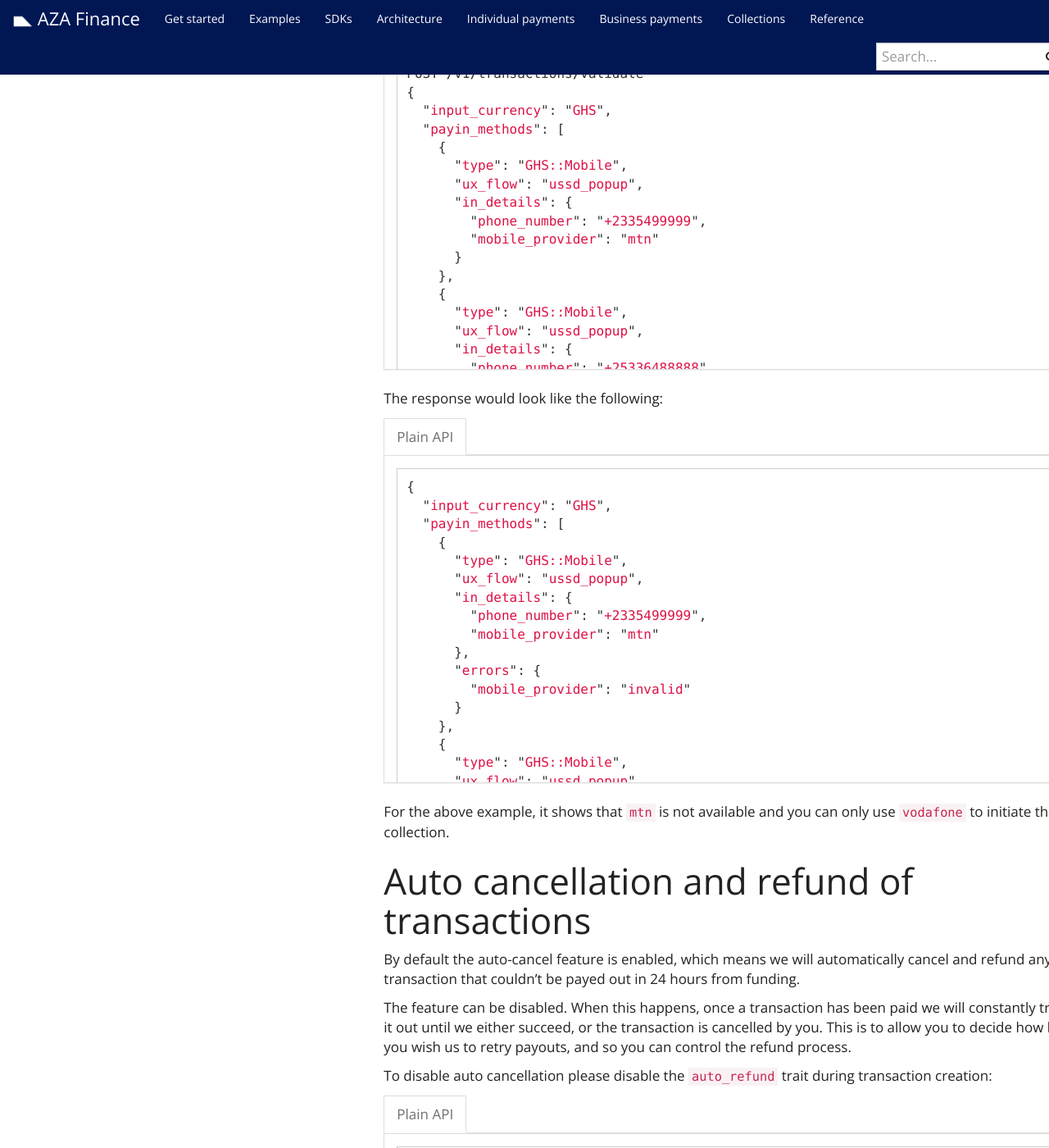
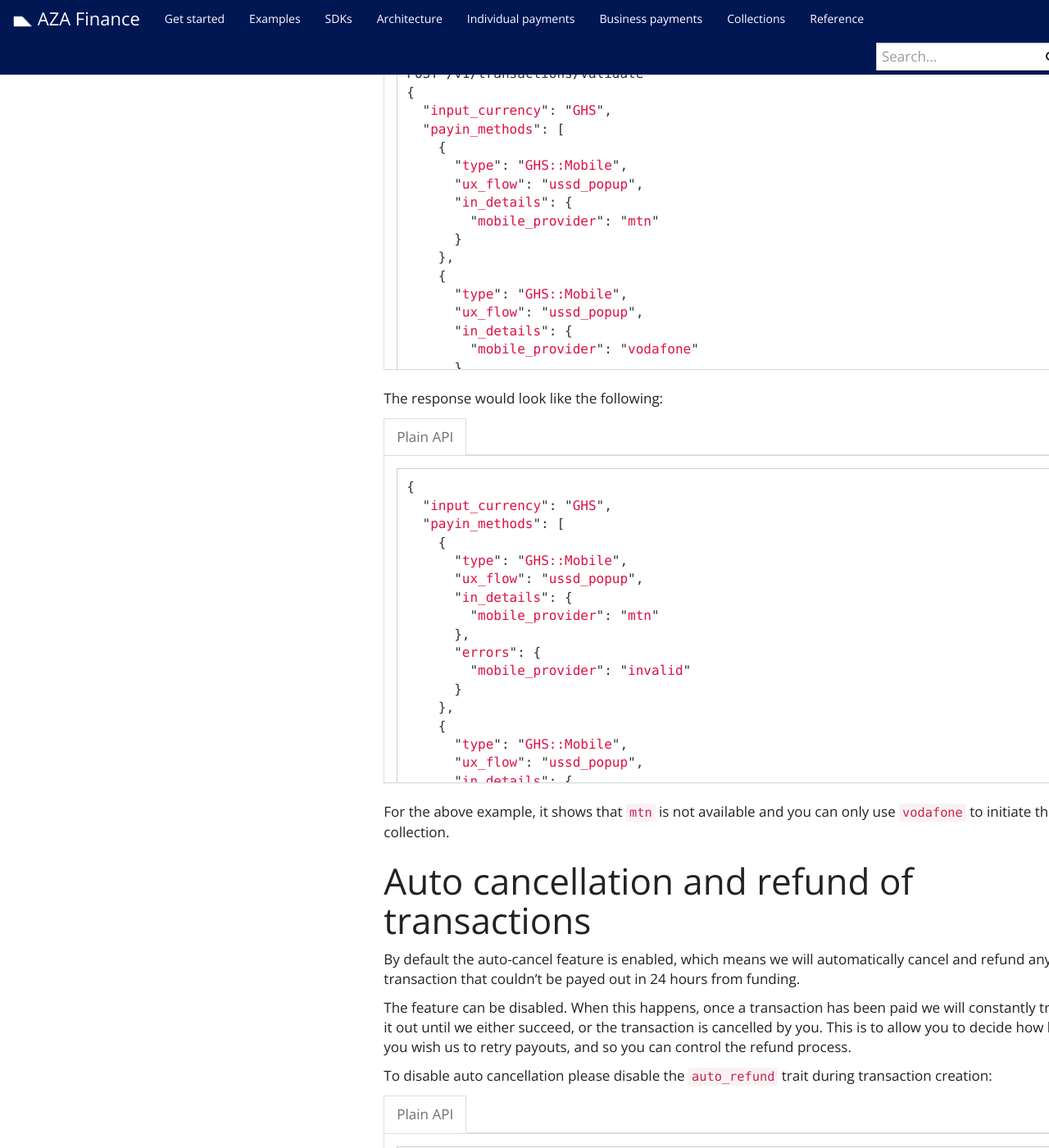
Before and after one commit to transferzero/api-documentation, a Jekyll site: the page built from _docs/additional-features.md, in a window 1280 px wide and 1400 px high, scrolled down 5987 px. Shown: the whole window at 82% size. Built offline with Jekyll 4.4.1, drawn with Linux system fonts in a browser that asks for light colours; nearby versions of some CDN libraries; comment, search, counter and statistics services are not loaded.

Commit message:
Update collection discovery examples

```diff
--- a/_docs/additional-features.md
+++ b/_docs/additional-features.md
@@ -290,7 +290,6 @@ POST /v1/transactions/validate
       "type": "GHS::Mobile",
       "ux_flow": "ussd_popup",
       "in_details": {
-        "phone_number": "+2335499999",
         "mobile_provider": "mtn"
       }
     },
@@ -298,7 +297,6 @@ POST /v1/transactions/validate
       "type": "GHS::Mobile",
       "ux_flow": "ussd_popup",
       "in_details": {
-        "phone_number": "+25336488888",
         "mobile_provider": "vodafone"
       }
     },
@@ -328,7 +326,6 @@ The response would look like the following:
       "type": "GHS::Mobile",
       "ux_flow": "ussd_popup",
       "in_details": {
-        "phone_number": "+2335499999",
         "mobile_provider": "mtn"
       },
       "errors": {
@@ -339,7 +336,6 @@ The response would look like the following:
       "type": "GHS::Mobile",
       "ux_flow": "ussd_popup",
       "in_details": {
-        "phone_number": "+2336488888",
         "mobile_provider": "vodafone"
       },
       "errors": {}
```
